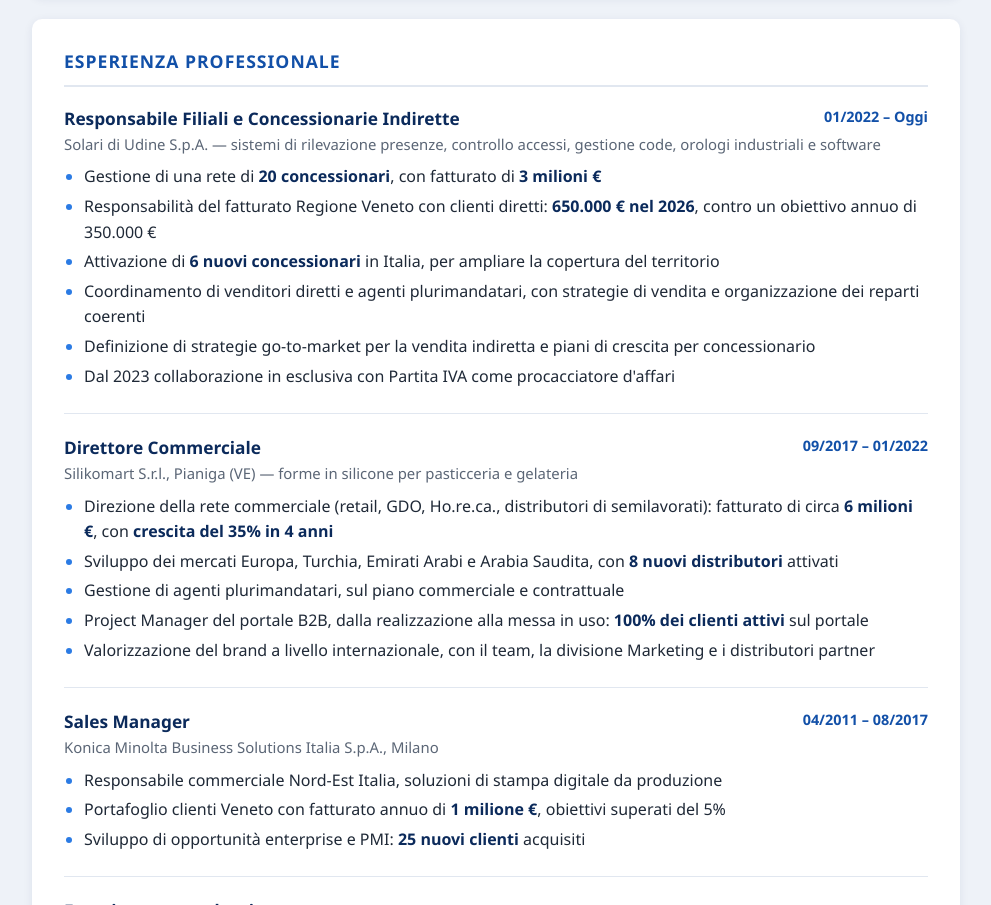
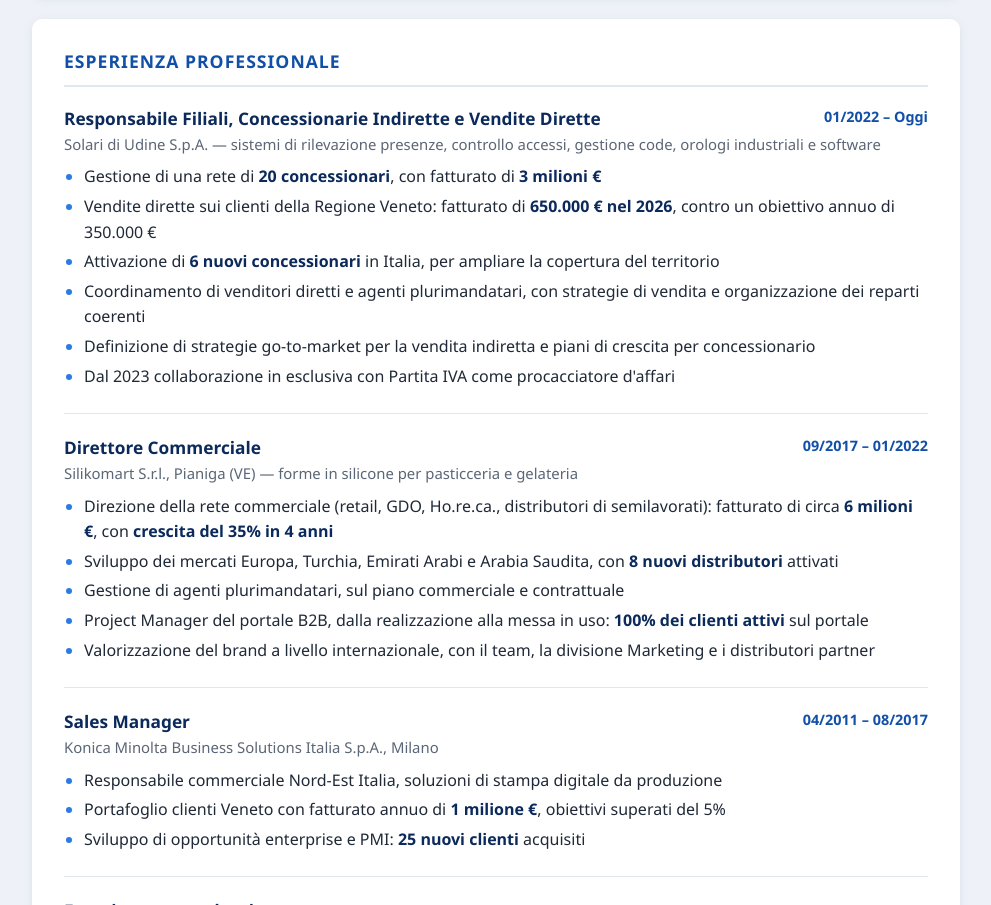
Before and after one commit to apellicciajob-dotcom/apellicciajob-dotcom.github.io, a plain HTML site: page index.html in a window 1280 px wide. Shown: the part 1082-1987 px from the top of the page, without its empty margins (144-1135 px from the left). Drawn offline with Linux system fonts and the light colour scheme.

Commit message:
Titolo ruolo Solari con vendite dirette

```diff
--- a/index.html
+++ b/index.html
@@ -140,11 +140,11 @@
     <h2>Esperienza professionale</h2>
 
     <article class="job">
-      <div class="job-head"><h3>Responsabile Filiali e Concessionarie Indirette</h3><span class="period">01/2022 – Oggi</span></div>
+      <div class="job-head"><h3>Responsabile Filiali, Concessionarie Indirette e Vendite Dirette</h3><span class="period">01/2022 – Oggi</span></div>
       <p class="company">Solari di Udine S.p.A. — sistemi di rilevazione presenze, controllo accessi, gestione code, orologi industriali e software</p>
       <ul>
         <li>Gestione di una rete di <strong>20 concessionari</strong>, con fatturato di <strong>3 milioni €</strong></li>
-        <li>Responsabilità del fatturato Regione Veneto con clienti diretti: <strong>650.000 € nel 2026</strong>, contro un obiettivo annuo di 350.000 €</li>
+        <li>Vendite dirette sui clienti della Regione Veneto: fatturato di <strong>650.000 € nel 2026</strong>, contro un obiettivo annuo di 350.000 €</li>
         <li>Attivazione di <strong>6 nuovi concessionari</strong> in Italia, per ampliare la copertura del territorio</li>
         <li>Coordinamento di venditori diretti e agenti plurimandatari, con strategie di vendita e organizzazione dei reparti coerenti</li>
         <li>Definizione di strategie go-to-market per la vendita indiretta e piani di crescita per concessionario</li>
```
Also changed, not shown: 4 other files.
